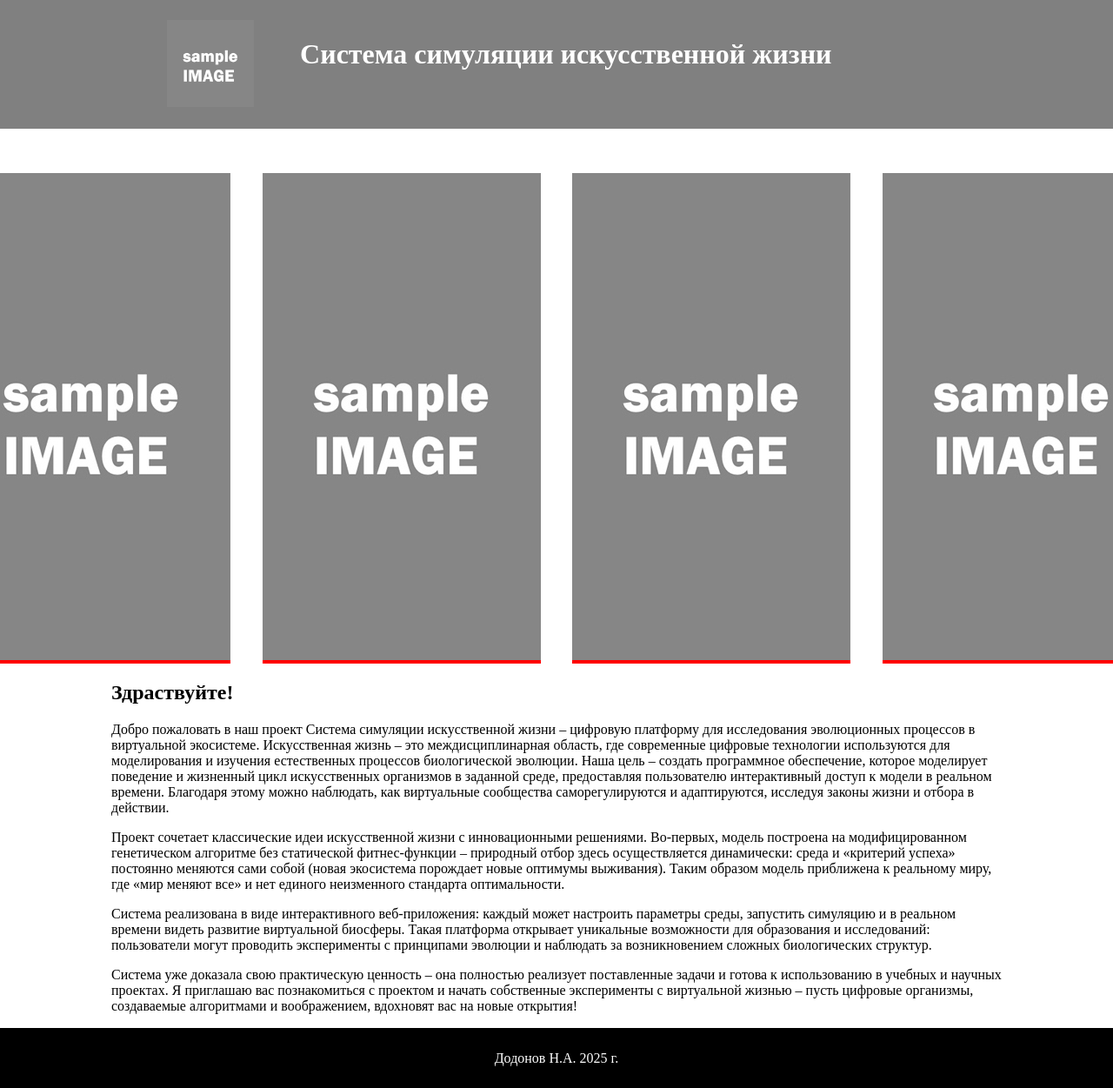
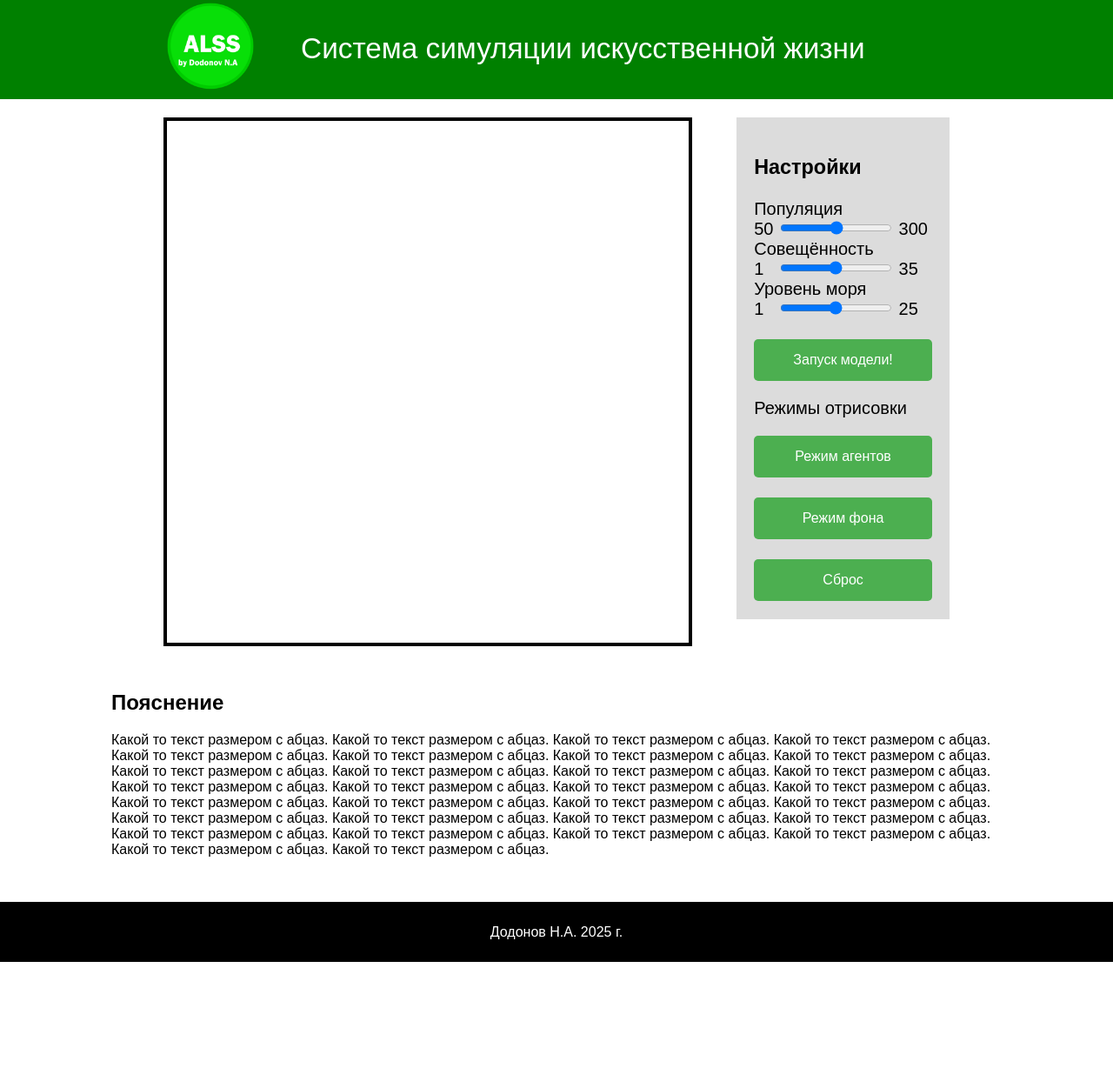
Before and after one commit to NicolayDodonov/ALSS, a plain HTML site: page web/index.html in a window 1280 px wide. Shown: the part 3-1254 px from the top of the page at 87% size. After the commit the page ends 1109 px from the top, so only its background shows below. Drawn offline with Linux system fonts and the light colour scheme.

Commit message:
make better web part 1

```diff
--- a/web/index.html
+++ b/web/index.html
@@ -2,67 +2,70 @@
 <html lang="en">
 <head>
     <meta charset="UTF-8">
-    <title>Главная</title>
+    <title>ALSS by Dodonov N.A.</title>
     <link rel="stylesheet" href="static/styles/main.css" type="text/css">
+    <link rel="icon" href="static/image/favicon.png" type="image/png">
 </head>
+
+
+
 <body>
     <div class="page">
         <header class="header">
-            <a href="index.html" class="logo"><img src="static/image/sample-image-logo.jpg" class="logo" ></a>
-            <h1>Система симуляции искусственной жизни</h1>
+            <a href="index.html" class="logo"><img src="static/image/logo.png" class="logo" ></a>
+            <p>Система симуляции искусственной жизни</p>
         </header>
 
         <div class="main">
-            <div class="menu">
-                <a href="al.html" class="menu-panel">
-                    <img src="static/image/sample-image.jpg" >
-                </a>
-                <a href="automata.html" class="menu-panel">
-                    <img src="static/image/sample-image.jpg" >
-                </a>
-                <a href="darvin.html" class="menu-panel">
-                    <img src="static/image/sample-image.jpg" >
-                </a>
-                <a href="game.html" class="menu-panel">
-                    <img src="static/image/sample-image.jpg" >
-                </a>
+            <div class ="game">
+                <canvas class="game-canvas" id="gameCanvas" width="600" height="600"></canvas>
+
+                <div class="game-menu">
+                    <h3>Настройки</h3>
+
+                    <form id="form-game-menu">
+                        <label for="countAgent">Популяция</label>
+                        <br>
+                         50 <input type="range" id="countAgent" name="count" min="50" max="300"> 300
+                        <br>
+
+                        <label for="startSun">Совещённость</label>
+                        <br>
+                        1 &nbsp;&nbsp;<input type="range" id="startSun" name="sun"  min="1" max="35"> 35
+                        <br>
+
+                        <label for="seaLevel">Уровень моря</label>
+                        <br>
+                        1 &nbsp;&nbsp;<input type="range" id="seaLevel" name="sea" min="1" max="25"> 25
+                        <br>
+                        <br>
+
+                        <button class="button" type="submit" id="start-button">Запуск модели!</button>
+                    </form>
+
+                    <p>Режимы отрисовки</p>
+                    <button class="button" onclick="RenderType()">Режим агентов</button> <br>
+                    <br>
+                    <button class="button" onclick="RenderFon()">Режим фона</button>
+                    <br>
+                    <br>
+                    <button class="button" onclick="window.location.reload();"> Сброс </button>
+                </div>
             </div>
 
-            <div>
-                <h2>Здраствуйте!</h2>
+            <div class="game-about">
+                <h2>Пояснение</h2>
                 <p>
-                    Добро пожаловать в наш проект Система симуляции искусственной жизни – цифровую платформу для
-                    исследования эволюционных процессов в виртуальной экосистеме. Искусственная жизнь – это
-                    междисциплинарная область, где современные цифровые технологии используются для моделирования и
-                    изучения естественных процессов биологической эволюции. Наша цель – создать программное обеспечение,
-                    которое моделирует поведение и жизненный цикл искусственных организмов в заданной среде,
-                    предоставляя пользователю интерактивный доступ к модели в реальном времени. Благодаря этому можно
-                    наблюдать, как виртуальные сообщества саморегулируются и адаптируются, исследуя законы жизни и
-                    отбора в действии.
-                </p>
-
-                <p>
-                    Проект сочетает классические идеи искусственной жизни с инновационными решениями. Во-первых, модель
-                    построена на модифицированном генетическом алгоритме без статической фитнес-функции – природный
-                    отбор здесь осуществляется динамически: среда и «критерий успеха» постоянно меняются сами собой
-                    (новая экосистема порождает новые оптимумы выживания). Таким образом модель приближена к реальному
-                    миру, где «мир меняют все» и нет единого неизменного стандарта оптимальности.
-                </p>
-
-                <p>
-                    Система реализована в виде интерактивного веб-приложения: каждый может настроить параметры среды, запустить
-                    симуляцию и в реальном времени видеть развитие виртуальной биосферы. Такая платформа открывает
-                    уникальные возможности для образования и исследований: пользователи могут проводить эксперименты
-                    с принципами эволюции и наблюдать за возникновением сложных биологических структур.
-
-
-                </p>
-
-                <p>
-                    Система уже доказала свою практическую ценность – она полностью реализует поставленные задачи и
-                    готова к использованию в учебных и научных проектах. Я приглашаю вас познакомиться с проектом и
-                    начать собственные эксперименты с виртуальной жизнью – пусть цифровые организмы, создаваемые
-                    алгоритмами и воображением, вдохновят вас на новые открытия!
+                    Какой то текст размером с абцаз. Какой то текст размером с абцаз. Какой то текст размером с абцаз.
+                    Какой то текст размером с абцаз. Какой то текст размером с абцаз. Какой то текст размером с абцаз.
+                    Какой то текст размером с абцаз. Какой то текст размером с абцаз. Какой то текст размером с абцаз.
+                    Какой то текст размером с абцаз. Какой то текст размером с абцаз. Какой то текст размером с абцаз.
+                    Какой то текст размером с абцаз. Какой то текст размером с абцаз. Какой то текст размером с абцаз.
+                    Какой то текст размером с абцаз. Какой то текст размером с абцаз. Какой то текст размером с абцаз.
+                    Какой то текст размером с абцаз. Какой то текст размером с абцаз. Какой то текст размером с абцаз.
+                    Какой то текст размером с абцаз. Какой то текст размером с абцаз. Какой то текст размером с абцаз.
+                    Какой то текст размером с абцаз. Какой то текст размером с абцаз. Какой то текст размером с абцаз.
+                    Какой то текст размером с абцаз. Какой то текст размером с абцаз. Какой то текст размером с абцаз.
                 </p>
             </div>
         </div>
@@ -73,3 +76,5 @@
     </div>
 </body>
 </html>
+
+<script src="static/js/game.js"></script>
--- a/web/static/js/game.js
+++ b/web/static/js/game.js
@@ -6,11 +6,15 @@ socket.onopen = function() {
 
 //добавляем обработчик игрового меню
 form = document.getElementById("form-game-menu")
+let button = document.getElementById("start-button");
+button.disabled = false
 form.addEventListener('submit', SendForm)
 
 //обработка отправки сообщения
 function SendForm(event){
     event.preventDefault()
+    button.disabled = true
+    button.textContent = "модель запущена"
     console.log('Нажата клавиша запуск')
 
     let jsonStruct = {
@@ -84,7 +88,7 @@ function agent(agent){
                 case 2:   // фотосинтез
                     return "#00dd20"
                 case 3:   // минерализация
-                    return "#20dddd"
+                    return "#10aaff"
                 case 4:   // хемосинтез
                     return "#dd20dd"
                 default:    // ничего не делал
@@ -94,9 +98,9 @@ function agent(agent){
             num = agent.Energy
             if (num <100){
                 return "#707000"
-            } else if (num <250){
+            } else if (num <450){
                 return "#a3a300"
-            } else if (num < 500){
+            } else if (num < 850){
                 return "#ffff00"
             } else {
                 return "#FFFF99"
@@ -105,9 +109,9 @@ function agent(agent){
             num = agent.Age
             if (num <100){
                 return "#FFc0c0"
-            } else if (num <250){
+            } else if (num <450){
                 return "#ff5a5a"
-            } else if (num < 500){
+            } else if (num < 850){
                 return "#a30000"
             } else {
                 return "#700000"
--- a/web/static/styles/main.css
+++ b/web/static/styles/main.css
@@ -1,6 +1,11 @@
 /*тут будет задан стиль сайта*/
+html *{
+    font-family: sans-serif;
+}
+
 body {
     margin: 0;
+
 }
 
 .page {
@@ -11,14 +16,19 @@ body {
 }
 
 .header {
-    background: gray;
+    background: green;
     color: white;
 
     display: flex;
     flex-direction: row;
 
-    padding: 2%;
+
+    padding: 0.5%;
     padding-left: 15%;
+}
+.header p {
+    text-align: center;
+    font-size: 25pt;
 }
 
 .logo{
@@ -42,25 +52,9 @@ body {
 
 }
 
-.menu {
-    display: flex;
-    max-width: 100%;
-    flex-direction: row;
-    justify-content: center;
-
-    margin-right: 5%;
-    margin-left: 5%;
-    margin-top: 5%;
-}
-
-.menu-panel {
-    background: red;
-    margin-left: 2%;
-    margin-right: 2%;
-}
 
 .game{
-    margin-top: 5%;
+    margin-top: 2%;
     display: flex;
     flex-direction: row;
     justify-content: center;
@@ -80,9 +74,31 @@ body {
     padding: 2%;
     width: 20%;
     height: 100%;
+
+    font-size: 15pt;
 }
 
 .game-about{
     margin-top: 5%;
     margin-bottom: 5%;
 }
+
+.button{
+    background-color: #4CAF50;
+    border: none;
+    border-radius: 5px;
+    color: white;
+    padding: 15px 32px;
+
+    text-align: center;
+    text-decoration: none;
+    font-size: 16px;
+    width: 100%;
+}
+
+.button:hover{
+    background-color: #2a6d25;
+}
+.button:disabled{
+    background-color: #6d6d6d;
+}
```
Also changed, not shown: web/al.html (deleted, +0 -37 lines), web/automata.html (deleted, +0 -41 lines), web/darvin.html (deleted, +0 -66 lines), web/game.html (deleted, +0 -72 lines), web/static/image/favicon.png (added), web/static/image/logo.png (added), web/static/image/sample-image-logo.jpg (deleted), web/static/image/sample-image.jpg (deleted), 3 other files.
